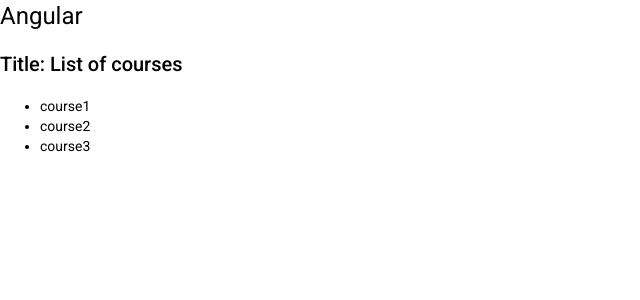
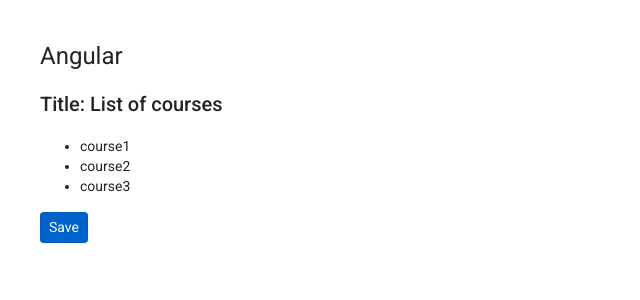
Before and after one commit to codewithiulian/test-app, an Angular app: page / in a window 1280 px wide. Shown: the top 300 px of the page, without its empty margins (0-640 px from the left). Built offline with nearby package versions, Linux system fonts and the light colour scheme.

Commit message:
Class binding

```diff
--- a/src/app/course/course.component.html
+++ b/src/app/course/course.component.html
@@ -2,3 +2,4 @@
 <ul>
   <li *ngFor="let course of courses">{{ course }}</li>
 </ul>
+<button (click)="onButtonClick()" class="btn btn-sm btn-primary" [class.active]="isActive">Save</button>
--- a/src/app/course/course.component.ts
+++ b/src/app/course/course.component.ts
@@ -9,6 +9,7 @@
 export class CourseComponent implements OnInit {
   title = "List of courses";
   courses;
+  isActive = true;
 
   constructor(service: CourseService) {
     this.courses = service.getCourses();
@@ -21,4 +22,8 @@
     return this.title;
   }
 
+  onButtonClick() {
+    this.isActive = !this.isActive;
+  }
+
 }
--- a/src/styles.scss
+++ b/src/styles.scss
@@ -1,4 +1,5 @@
 /* You can add global styles to this file, and also import other style files */
+@import "~bootstrap/dist/css/bootstrap.css";
 
-html, body { height: 100%; }
+html, body { height: 100%; padding: 20px }
 body { margin: 0; font-family: Roboto, "Helvetica Neue", sans-serif; }
```
